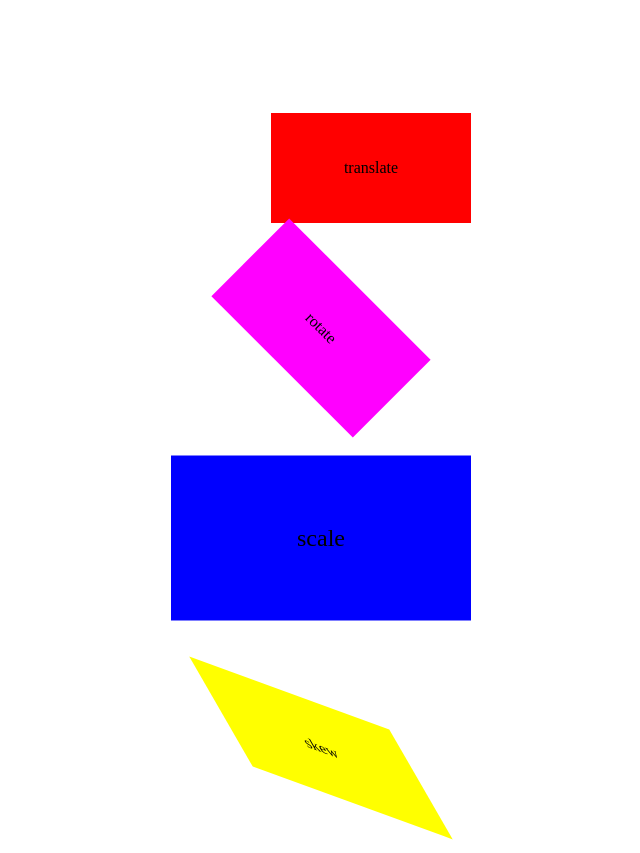
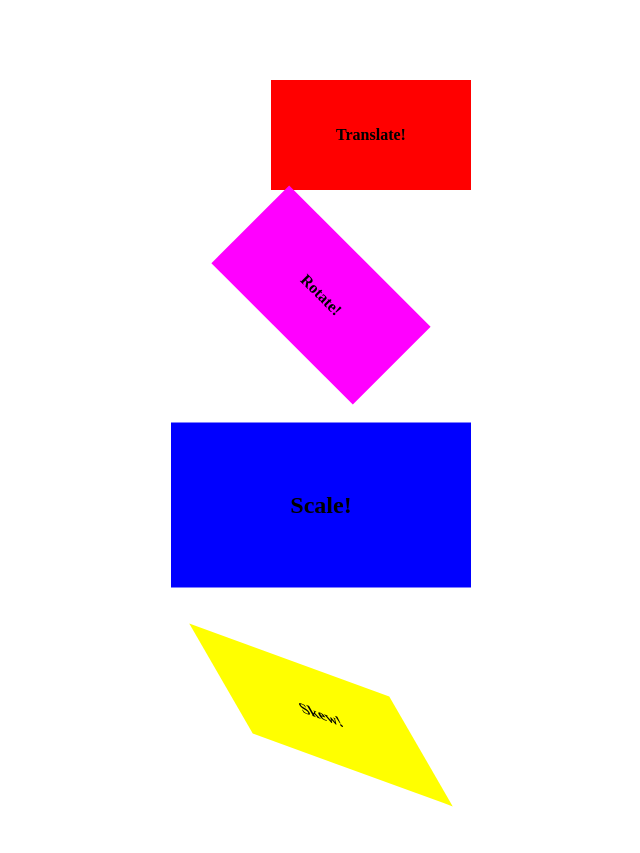
Before and after one commit to PAGiligan/PRIN135-Activity-07, a plain HTML site: page index_translate.html in a window 1280 px wide. Shown: the whole page, without its empty margins (319-959 px from the left). After the commit the page ends 820 px from the top, so only its background shows below. Drawn offline with Linux system fonts and the light colour scheme.

Commit message:
Bolded line of text

```diff
--- a/index_translate.html
+++ b/index_translate.html
@@ -7,13 +7,10 @@
     <title>PRIN135-Semi-Activity: Translation</title>
 </head>
 <body>
-    <div class="instruction">
-        <h2>Hover on each element to see transformation.</h2>
-    </div>
     <div class="demo-container">
-        <div class="box translate">translate</div>
-        <div class="box rotate">rotate</div>
-        <div class="box scale">scale</div>
-        <div class="box skew">skew</div>
+        <div class="box translate"><b>Translate!</b></div>
+        <div class="box rotate"><b>Rotate!</b></div>
+        <div class="box scale"><b>Scale!</b></div>
+        <div class="box skew"><b>Skew!</b></div>
     </div>
 </body>
```
